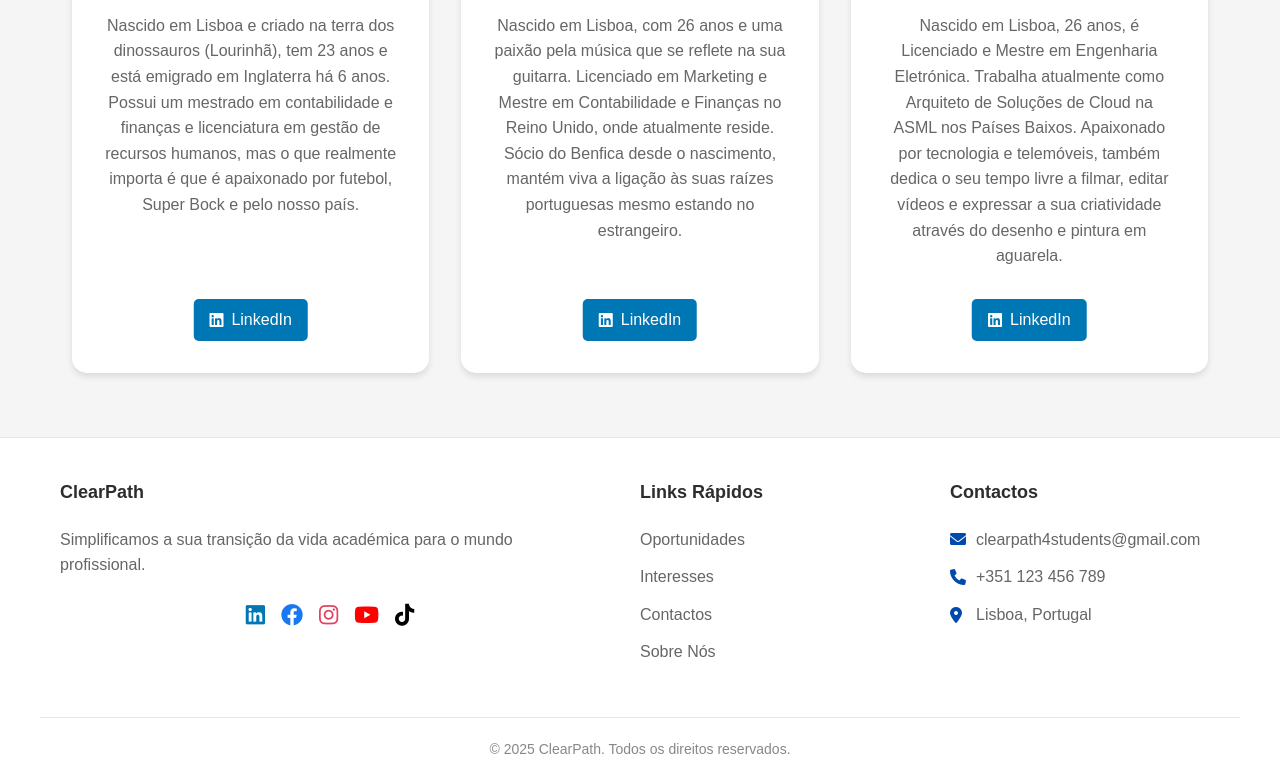
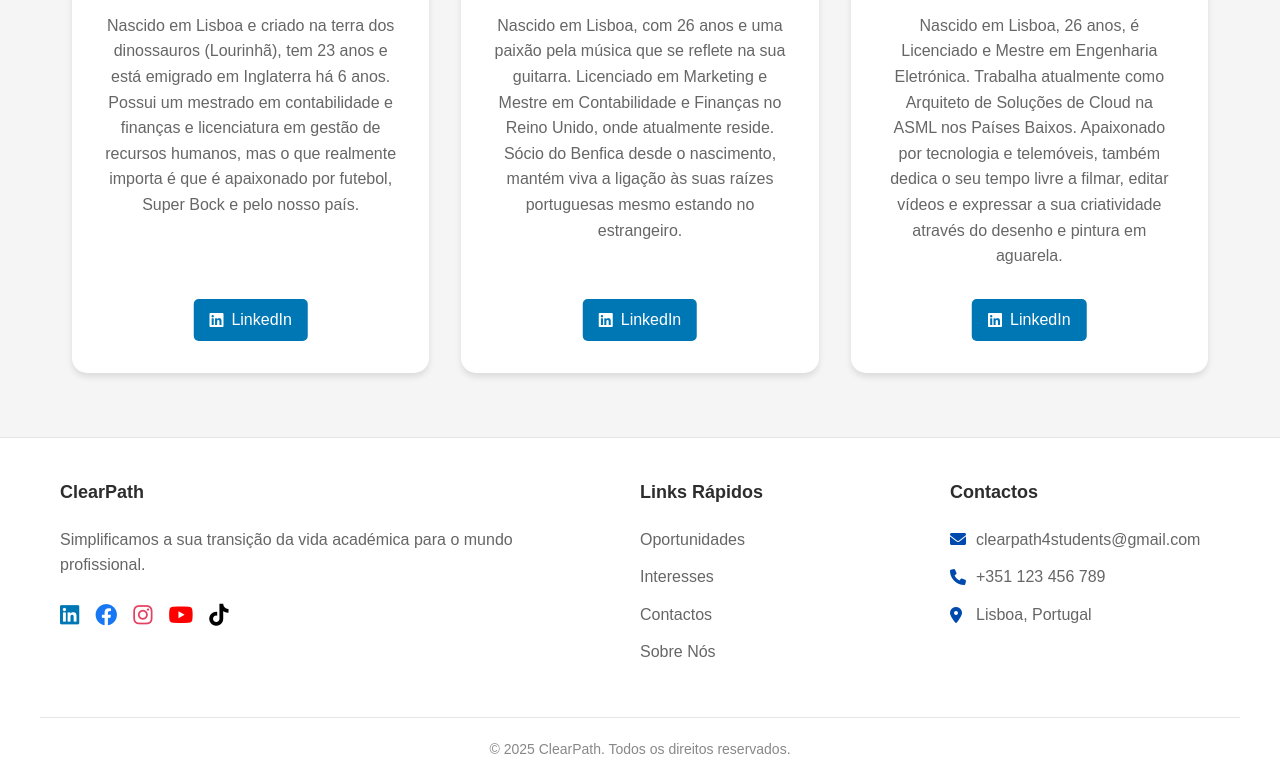
Before and after one commit to pedrocoutinho148/clearpath, a website: page sobrenos.html in a window 1280 px wide. Shown: the part 804-1584 px from the top of the page. Drawn offline with Linux system fonts and the light colour scheme.

Commit message:
Adjust footer social links alignment on Sobre Nós page

```diff
--- a/sobrenos.html
+++ b/sobrenos.html
@@ -107,7 +107,7 @@
             <div class="footer-section">
                 <h4>ClearPath</h4>
                 <p>Simplificamos a sua transição da vida académica para o mundo profissional.</p>
-                <div class="social-links">
+                <div class="social-links" style="justify-content: flex-start;">
                     <a href="#"><i class="fab fa-linkedin"></i></a>
                     <a href="#"><i class="fab fa-facebook"></i></a>
                     <a href="#"><i class="fab fa-instagram"></i></a>
```
